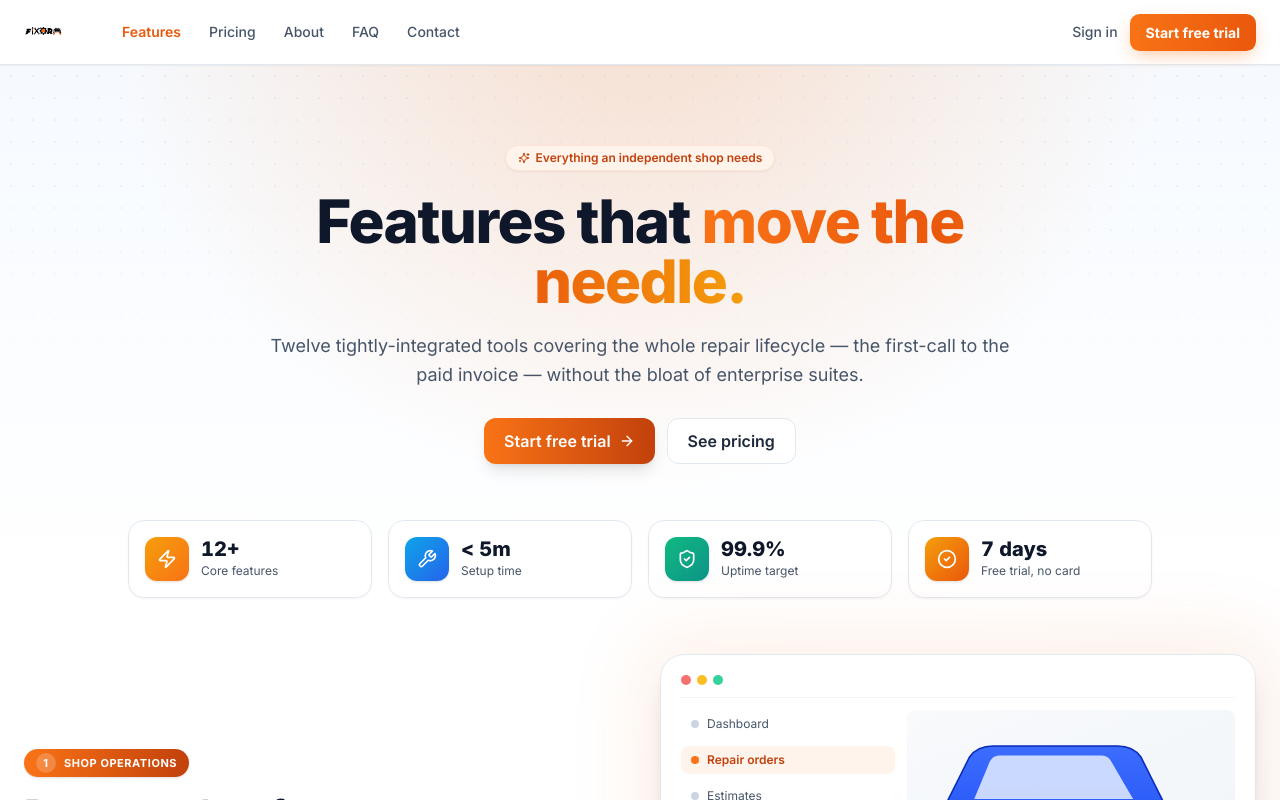
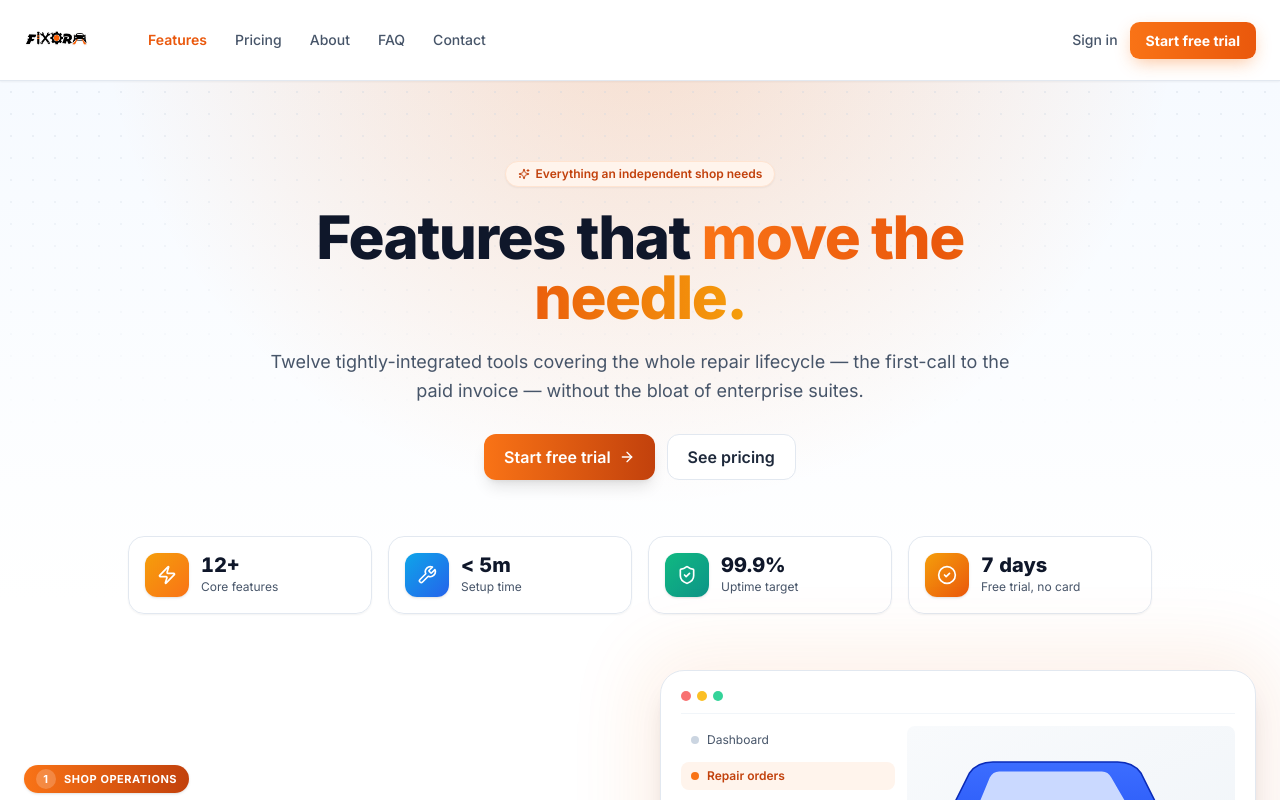
Before and after one commit to jobaid/Fixora-website, a React (Vite) app in the folder frontend/: page /marketing/features in a window 1280 px wide. Shown: the top 800 px of the page. Built offline with nearby package versions, Linux system fonts and the light colour scheme.

Commit message:
Logo: larger in navbar/footer + use PNG for browser tab favicon

```diff
--- a/frontend/index.html
+++ b/frontend/index.html
@@ -2,8 +2,10 @@
 <html lang="en">
   <head>
     <meta charset="UTF-8" />
+    <link rel="icon" type="image/png" href="fixora-logo.png" sizes="any" />
     <link rel="icon" type="image/svg+xml" href="favicon.svg" />
     <link rel="apple-touch-icon" href="fixora-logo.png" />
+    <link rel="shortcut icon" href="fixora-logo.png" />
     <meta name="viewport" content="width=device-width, initial-scale=1" />
     <title>Fixora — Modern auto repair shop management</title>
     <meta name="description" content="Run your auto repair shop smarter with Fixora. Estimates, repair orders, vehicle inspections, customer approvals, invoices — one connected platform." />
--- a/frontend/src/components/Footer.jsx
+++ b/frontend/src/components/Footer.jsx
@@ -6,7 +6,7 @@ export default function Footer() {
     <footer className="border-t border-slate-200 bg-slate-50 mt-16">
       <div className="max-w-7xl mx-auto px-4 sm:px-6 py-10 grid grid-cols-2 md:grid-cols-4 gap-8">
         <div>
-          <Logo size={36} />
+          <Logo height={56} />
           <p className="mt-3 text-sm text-slate-600">Modern shop management for independent repair shops.</p>
         </div>
         <div>
--- a/frontend/src/components/Navbar.jsx
+++ b/frontend/src/components/Navbar.jsx
@@ -17,9 +17,9 @@ export default function Navbar() {
   const [open, setOpen] = useState(false)
   return (
     <header className="sticky top-0 z-40 bg-white/85 backdrop-blur border-b border-slate-200 shadow-sm">
-      <nav className="max-w-7xl mx-auto px-4 sm:px-6 flex items-center h-16 gap-6">
-        <Link to="/" aria-label="Fixora home" className="flex items-center">
-          <Logo height={38} />
+      <nav className="max-w-7xl mx-auto px-4 sm:px-6 flex items-center h-20 gap-6">
+        <Link to="/" aria-label="Fixora home" className="flex items-center shrink-0">
+          <Logo height={64} className="drop-shadow-sm" />
         </Link>
         <div className="hidden md:flex items-center gap-1 ml-6">
           {nav.map((n) => (
```
